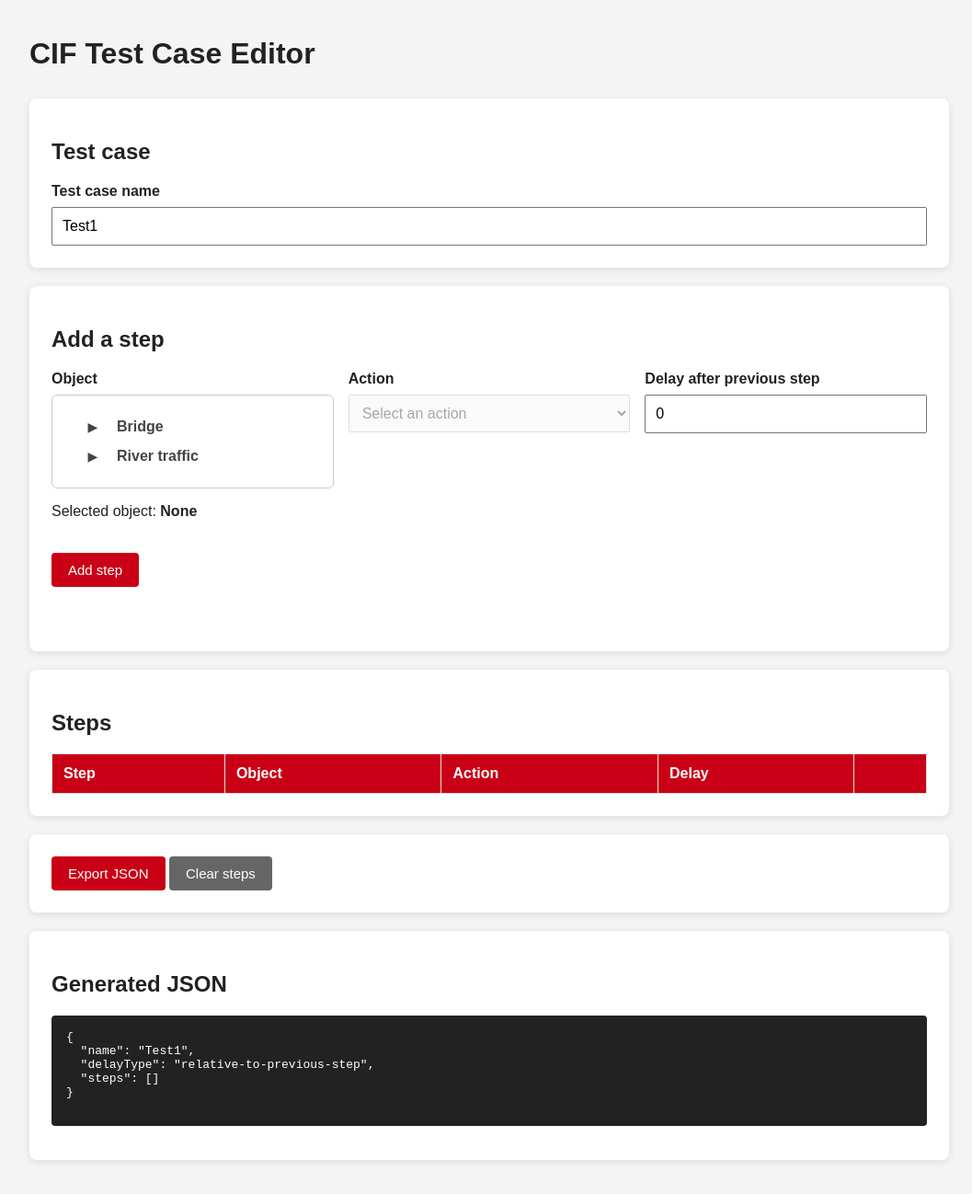
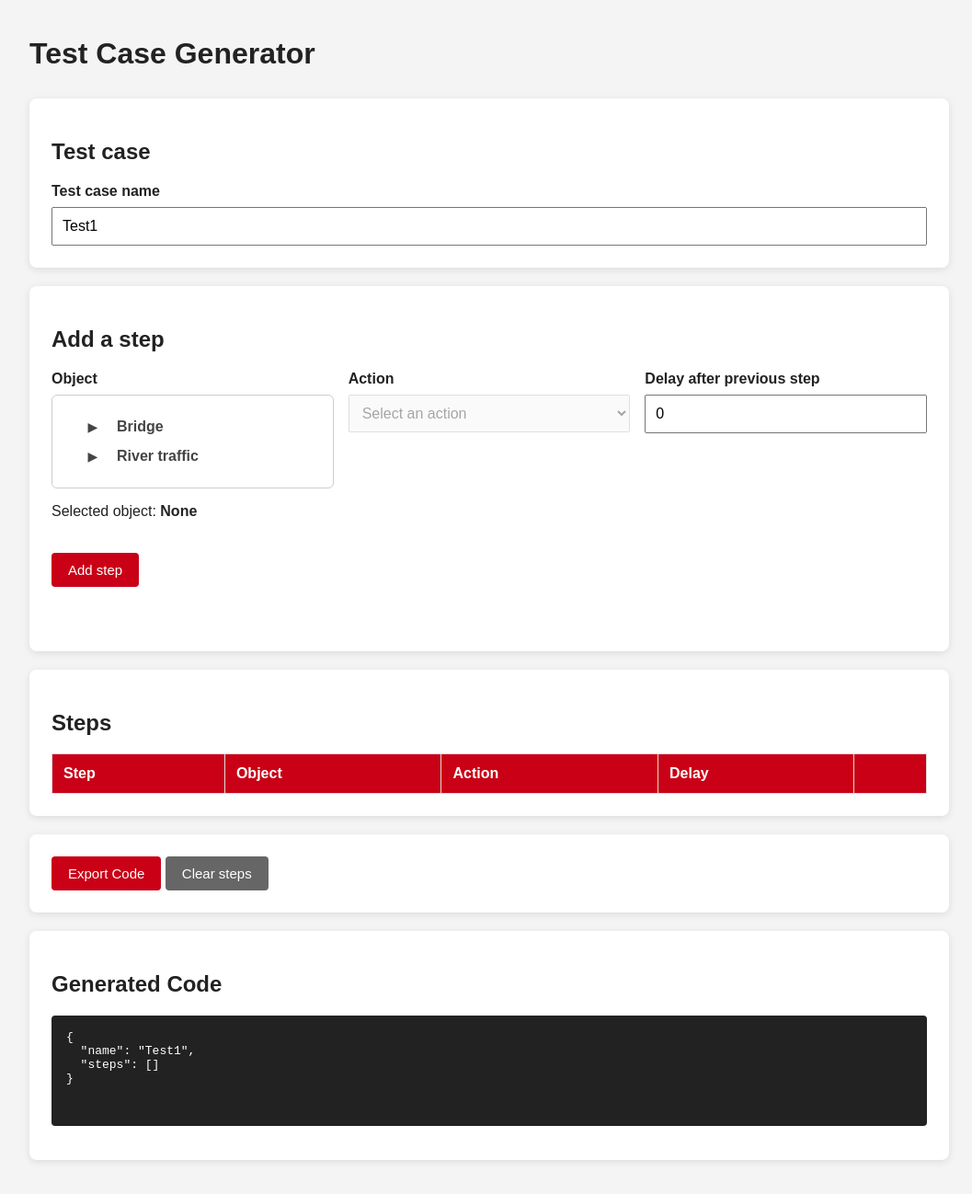
Before and after one commit to RickSchn/Test-case-Generator, a plain HTML site: page index.html in a window 1280 px wide. Shown: the whole page at 92% size, without its empty margins (108-1165 px from the left). Drawn offline with Linux system fonts and the light colour scheme.

Commit message:
Add files via upload

```diff
--- a/index.html
+++ b/index.html
@@ -4,14 +4,14 @@
     <meta charset="UTF-8">
     <meta name="viewport" content="width=device-width, initial-scale=1.0">
 
-    <title>CIF Test Case Editor</title>
+    <title>Test Case Generator</title>
 
     <link rel="stylesheet" href="style.css">
 </head>
 
 <body>
     <main class="container">
-        <h1>CIF Test Case Editor</h1>
+        <h1>Test Case Generator</h1>
 
         <section class="card">
             <h2>Test case</h2>
@@ -91,7 +91,7 @@
 
         <section class="card">
             <button id="exportButton" type="button">
-                Export JSON
+                Export Code
             </button>
 
             <button id="clearButton" type="button" class="secondary">
@@ -100,7 +100,7 @@
         </section>
 
         <section class="card">
-            <h2>Generated JSON</h2>
+            <h2>Generated Code</h2>
 
             <pre id="jsonOutput"></pre>
         </section>
--- a/script.js
+++ b/script.js
@@ -398,7 +398,7 @@ function addStep() {
 
     steps.push({
         object: selectedObject.name,
-        objectPath: selectedObject.path,
+        // objectPath: selectedObject.path,
         action: action,
         delay: delay
     });
@@ -519,9 +519,6 @@ function createTestcaseData() {
         name:
             testcaseName ||
             "UnnamedTest",
-
-        delayType:
-            "relative-to-previous-step",
 
         steps: steps
     };
```
